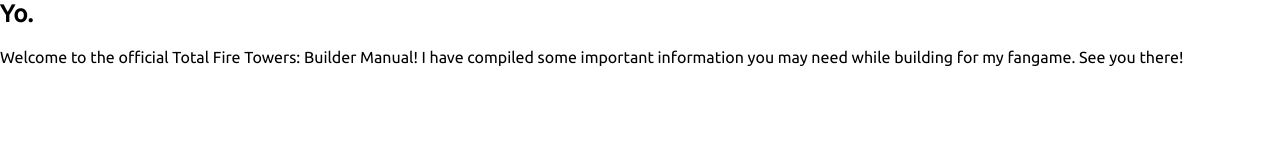
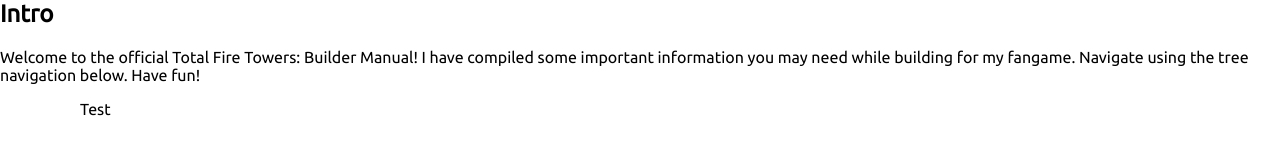
Before and after one commit to SometimesFire/TFTManual, a plain HTML site: page index.html in a window 1280 px wide. Drawn offline with Linux system fonts and the light colour scheme.

Commit message:
Adding some more content

```diff
--- a/index.html
+++ b/index.html
@@ -10,11 +10,19 @@
     <link rel="stylesheet" href="https://sometimesfire.github.io/TFTManual/styles.css">
   </head>
   <body>
-    <section>
-      <h1>Yo.</h1>
+    <section id="hero">
+      <h1>Intro</h1>
       <p>Welcome to the official Total Fire Towers: Builder Manual!
         I have compiled some important information you may need while
-        building for my fangame. See you there!</p>
+        building for my fangame. Navigate using the tree navigation
+      below. Have fun!</p>
+    </section>
+    <section>
+      <ul>
+        <ol>
+          <p>Test</p>
+        </ol>
+      </ul>
     </section>
   </body>
 </html>
```
